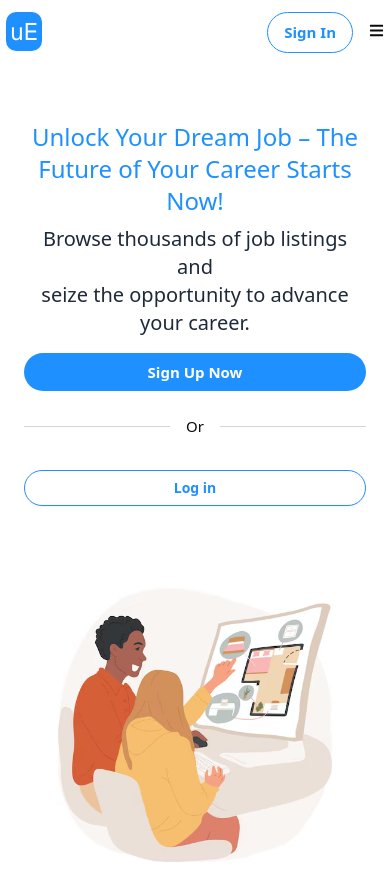
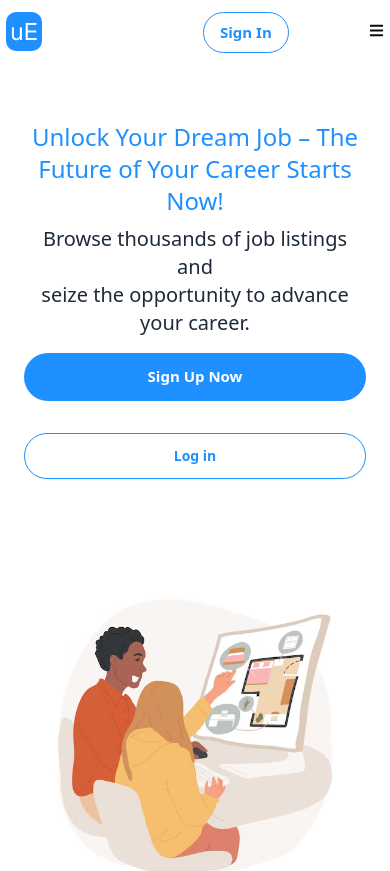
Before and after one commit to dlyhero/umemployed_front_end, a Next.js app: page / in a window 390 px wide. Shown: the top 871 px of the page. Built offline with nearby package versions, Linux system fonts and the light colour scheme; no server answers.

Commit message:
smooth transitiong added

```diff
--- a/src/app/(auth)/login/Form.jsx
+++ b/src/app/(auth)/login/Form.jsx
@@ -1,5 +1,4 @@
 "use client";
-
 import { useState } from 'react';
 import { useForm } from 'react-hook-form';
 import { signIn } from 'next-auth/react';
@@ -128,7 +127,7 @@ export default function LoginForm() {
                     type="button"
                     variant="ghost"
                     size="icon"
-                    className="absolute top-9 right-2 h-8 w-8"
+                    className="absolute top-8 right-2 h-8 w-8"
                     onClick={() => setPasswordVisible(!passwordVisible)}
                 >
                     {passwordVisible ? <FaEyeSlash className="h-4 w-4" /> : <FaEye className="h-4 w-4" />}
--- a/src/app/(root)/page.jsx
+++ b/src/app/(root)/page.jsx
@@ -1,6 +1,6 @@
-"use client"
+"use client";
+
 import { Button } from "@/src/components/ui/button";
-import Image from "next/image";
 import { FaArrowRight } from "react-icons/fa";
 import FeaturedOpportunities from "./FeaturedOpportunities";
 import WhyChooseUs from "./WhyChooseUS";
@@ -10,39 +10,72 @@ import { signIn, useSession } from "next-auth/react";
 import Link from "next/link";
 
 export default function Home() {
-   const { data: session, status } = useSession();
-
+  const { data: session, status } = useSession();
 
   return (
     <div>
       <div id="Hero-section" className="flex justify-between items-center bg-white">
         <div className="flex flex-col md:flex-row justify-between items-center max-w-6xl mx-auto pt-14 p-2 md:mt-0">
-          <div id="left-side" className="self-center lg:mb-[15%] px-4 w-fit lg:w-5xl">
-          <div className="hero-text text-center md:text-start">
-          <h1 className="hero-title text-brand text-2xl md:text-3xl mb-2">Unlock Your Dream Job – The Future of Your Career Starts Now!
-            </h1>
-            <h2 className="hero-subtitle text-gray-800 text-xl mb-2">Browse thousands of job listings and <br/> seize the opportunity to advance your career.</h2>
+          <div id="left-side" className="self-center lg:mb-[15%] px-4 w-full md:w-fit lg:w-5xl">
+            <div className="hero-text text-center md:text-start">
+              <h1 className="hero-title text-brand text-2xl md:text-3xl mb-2">
+                Unlock Your Dream Job – The Future of Your Career Starts Now!
+              </h1>
+              <h2 className="hero-subtitle text-gray-800 text-xl mb-2">
+                Browse thousands of job listings and <br /> seize the opportunity to advance your career.
+              </h2>
+            </div>
+            <div className="btnS my-4 flex flex-col w-full md:w-[80%] relative min-h-[180px]">
+              {/* Persistent structure that doesn't change */}
+              <div className="flex flex-col gap-4 w-full">
+                {/* Top Button (Sign Up/Browse Jobs) */}
+                <div className="relative h-12">
+                  {status === "loading" ? (
+                    <div className="absolute inset-0 w-full h-10 bg-gray-200 rounded-full animate-pulse"></div>
+                  ) : !session?.user ? (
+                    <Link
+                      href="/signup"
+                      className="absolute inset-0 w-full rounded-full text-white text-center bg-brand font-semibold p-2 flex items-center justify-center"
+                    >
+                      Sign Up Now
+                    </Link>
+                  ) : (
+                    <Link
+                      href="#"
+                      className="absolute inset-0 w-full bg-brand text-white font-semibold rounded-full p-2 text-center flex items-center justify-center"
+                    >
+                      Browse jobs
+                    </Link>
+                  )}
+                </div>
 
-          </div>
-          <div className="btnS my-4 flex flex-col md:w-[80%]">
-            {!session?.user ? (
-              <>
-                <Link  href="/signup"  className={' mb-2 rounded-full text-white text-center bg-brand font-semibold p-2'} >Sign Up Now</Link>
-                <div className="text-center my-4 flex items-center gap-4">
-                  <hr className="flex-1 border-gray-300"/>
-                  <span>Or</span>
-                  <hr className="flex-1 border-gray-300" />
+
+                {/* Bottom Button (Login/Get Started) */}
+                <div className="relative h-12">
+                  {status === "loading" ? (
+                    <div className="absolute inset-0 w-full h-10 bg-gray-200 rounded-full animate-pulse"></div>
+                  ) : !session?.user ? (
+                    <Button
+                      onClick={() => signIn()}
+                      variant={'outline'}
+                      className="absolute inset-0 w-full border-brand text-brand hover:text-brand/70 p-5.5 rounded-full font-semibold my-4 cursor-pointer flex items-center justify-center"
+                    >
+                      Log in
+                    </Button>
+                  ) : (
+                    <Link
+                      href="#"
+                      className="absolute inset-0 w-full border border-brand text-brand font-semibold rounded-full p-2 text-center flex items-center justify-center"
+                    >
+                      Let's get started
+                    </Link>
+                  )}
                 </div>
-                <Button onClick={() => signIn()} variant={'outline'} className={'border-brand text-brand hover:text-brand/70 rounded-full font-semibold my-4 cursor-pointer'}>Log in</Button>
-              </>
-            ): <div className="flex flex-col w-full mt-10 gap-y-8">
-               <Link href="#" className={'bg-brand text-white font-semibold rounded-full p-2 text-center'}>Browse jobs</Link>
-               <Link href="#" className={'border border-brand text-brand font-semibold rounded-full p-2 text-center'}>let's get started</Link>
-              </div>}
-          </div>
+              </div>
+            </div>
           </div>
           <div id="right-side">
-            <img src="/images/ue3.avif" alt="" className="lg:ml-28 lg:w-7xl lg:h-auto"/>
+            <img src="/images/ue3.avif" alt="" className="lg:ml-28 lg:w-7xl lg:h-auto" />
           </div>
         </div>
       </div>
--- a/src/components/common/Header/AuthButtons.jsx
+++ b/src/components/common/Header/AuthButtons.jsx
@@ -1,4 +1,5 @@
 "use client";
+
 import { useSession, signIn, signOut } from "next-auth/react";
 import { useEffect, useState } from "react";
 
@@ -7,13 +8,11 @@ export default function AuthButtons() {
   const [userEmail, setUserEmail] = useState("");
   const [isLoading, setIsLoading] = useState(true);
 
-  // Update email from session and handle refresh
   useEffect(() => {
     if (status === "authenticated") {
       if (session?.user?.email) {
         setUserEmail(session.user.email);
       } else {
-        // If email is missing, try to update the session
         update().then(updatedSession => {
           if (updatedSession?.user?.email) {
             setUserEmail(updatedSession.user.email);
@@ -26,51 +25,72 @@ export default function AuthButtons() {
     }
   }, [status, session, update]);
 
-  if (status === "loading" || isLoading) {
   return (
-      <div className="flex items-center gap-4">
-        <div className="w-10 h-10 rounded-full bg-gray-200 animate-pulse" />
-        <div className="w-[100px] h-6 bg-gray-200 animate-pulse rounded-full" />
-      </div>
-    );
-  }
-
-  return (
-    <div className="flex items-center gap-4 transition-all duration-300 ease-in-out">
-      {status === "authenticated" && userEmail ? (
-        <>
+    <div className="flex items-center gap-4 transition-all duration-300 ease-in-out min-w-[150px]">
+      {/* Always render both states, just toggle visibility */}
+      <div className={`flex items-center gap-4 ${status !== "authenticated" ? "hidden" : ""}`}>
+        {/* Authenticated state */}
         <div className="flex gap-2 items-center">
+          <div className="relative w-10 h-10">
             <img
               src="https://umemployeds1.blob.core.windows.net/umemployedcont1/resume/images/default.jpg"
               alt="Profile"
-              className="w-10 h-10 rounded-full object-cover transition-transform duration-300 ease-in-out hover:scale-105"
+              className="absolute w-full h-full rounded-full object-cover transition-transform duration-300 ease-in-out hover:scale-105"
               onError={(e) => {
                 e.currentTarget.src = "https://www.gravatar.com/avatar/?d=mp";
               }}
             />
+            {isLoading && (
+              <div className="absolute w-full h-full rounded-full bg-gray-200 animate-pulse" />
+            )}
+          </div>
           <span
             className="w-[90px] overflow-hidden whitespace-nowrap text-ellipsis hidden sm:block text-sm transition-opacity duration-300 ease-in-out"
             title={userEmail}
           >
-              {userEmail}
+            {isLoading ? (
+              <div className="w-full h-4 bg-gray-200 animate-pulse rounded-full" />
+            ) : (
+              userEmail
+            )}
           </span>
         </div>
         <button
           onClick={() => signOut({ callbackUrl: '/' })}
-            className="px-4 lg:px-5 py-2 lg:py-3 text-brand font-semibold border border-brand rounded-full hover:bg-brand/10 transition-colors duration-300 ease-in-out"
+          className={`px-4 lg:px-5 py-2 lg:py-3 text-brand font-semibold border border-brand rounded-full hover:bg-brand/10 transition-colors duration-300 ease-in-out ${
+            isLoading ? "invisible" : ""
+          }`}
           disabled={isLoading}
         >
           Sign Out
         </button>
-        </>
-      ) : (
+      </div>
+
+      {/* Unauthenticated state */}
+      <div className={`${status === "authenticated" ? "hidden" : ""}`}>
         <button
           onClick={() => signIn(undefined, { callbackUrl: '/' })}
-          className="px-4 lg:px-5 py-2 lg:py-3 text-brand font-semibold border border-brand rounded-full hover:bg-brand/10 transition-colors duration-300 ease-in-out"
+          className={`px-4 lg:px-5 py-2 lg:py-3 text-brand font-semibold border border-brand rounded-full hover:bg-brand/10 transition-colors duration-300 ease-in-out ${
+            isLoading ? "invisible" : ""
+          }`}
           disabled={isLoading}
         >
-          Sign In
+          {isLoading ? (
+            <div className="w-[60px] h-4 bg-gray-200 animate-pulse rounded-full" />
+          ) : (
+            "Sign In"
+          )}
         </button>
+      </div>
+
+      {/* Loading state overlays */}
+      {isLoading && (
+        <>
+          <div className="absolute flex items-center gap-4">
+            <div className="w-10 h-10 rounded-full bg-gray-200 animate-pulse" />
+            <div className="w-[100px] h-6 bg-gray-200 animate-pulse rounded-full" />
+          </div>
+        </>
       )}
     </div>
   );
```
Lines whose indentation alone changed are shown as unchanged.
